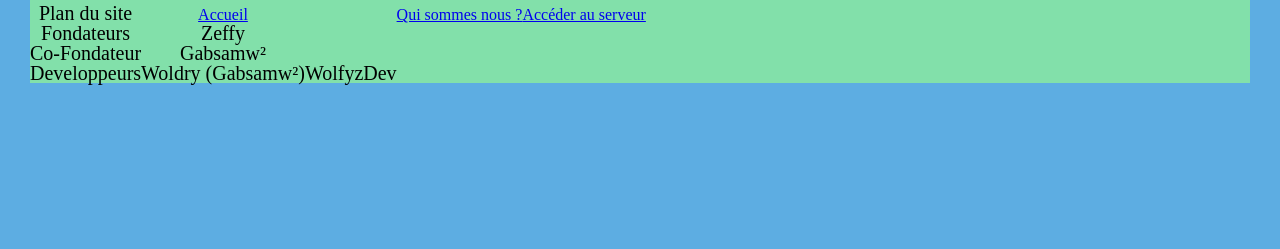
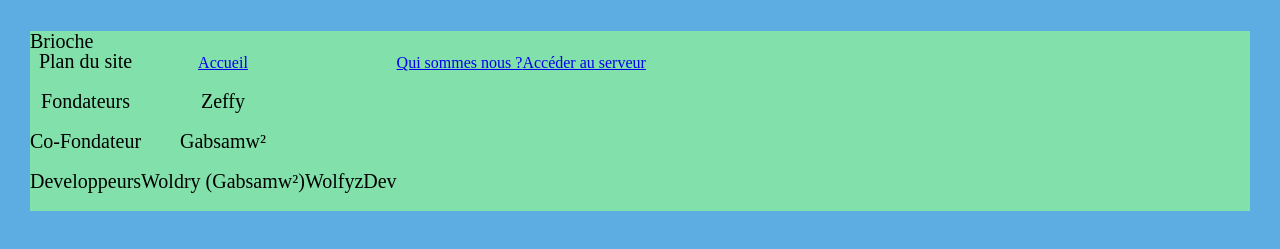
Before and after one commit to WorldSite2/World-Actuality.fr, a plain HTML site: page index.html in a window 1280 px wide. Shown: the part 147-396 px from the top of the page. Drawn offline with nearby package versions, Linux system fonts and the light colour scheme.

Commit message:
Correctif footer #2

```diff
--- a/index.html
+++ b/index.html
@@ -105,7 +105,7 @@
 	}
 
 	tr{
-		max-height: 40px;
+		height: 40px;
 	}
 	p.ptable{
 		font-size: 35;
@@ -143,6 +143,10 @@
   </header>
   <section>
         <a href=" https://discord.gg/AhKKrM8sdn" class="otherlink">Accéder au serveur</a>
+	  <br>
+	  <br>
+	  <br>
+	  <br>
   </section>
 	<footer>
         <table class="navtable">
```
